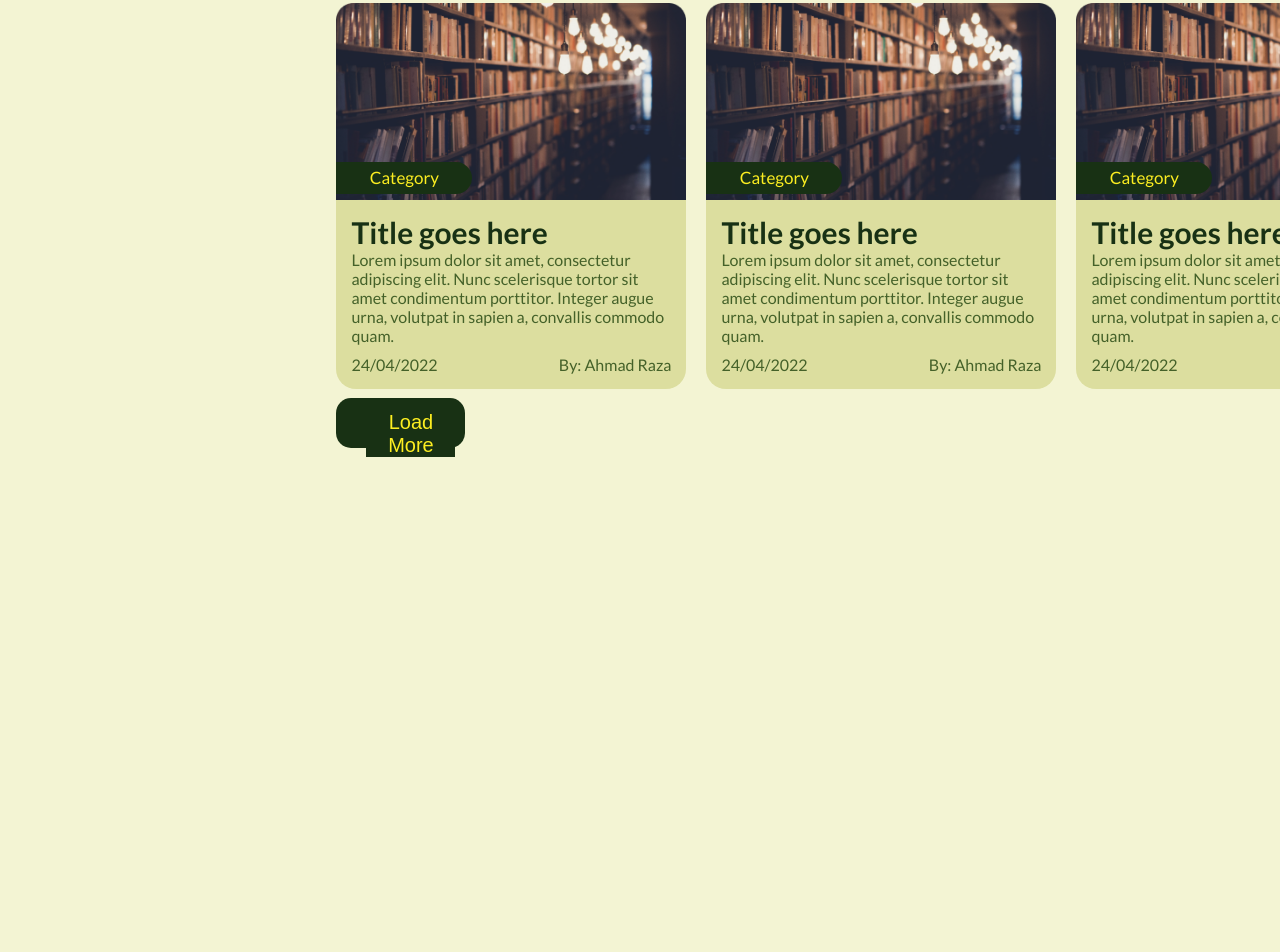
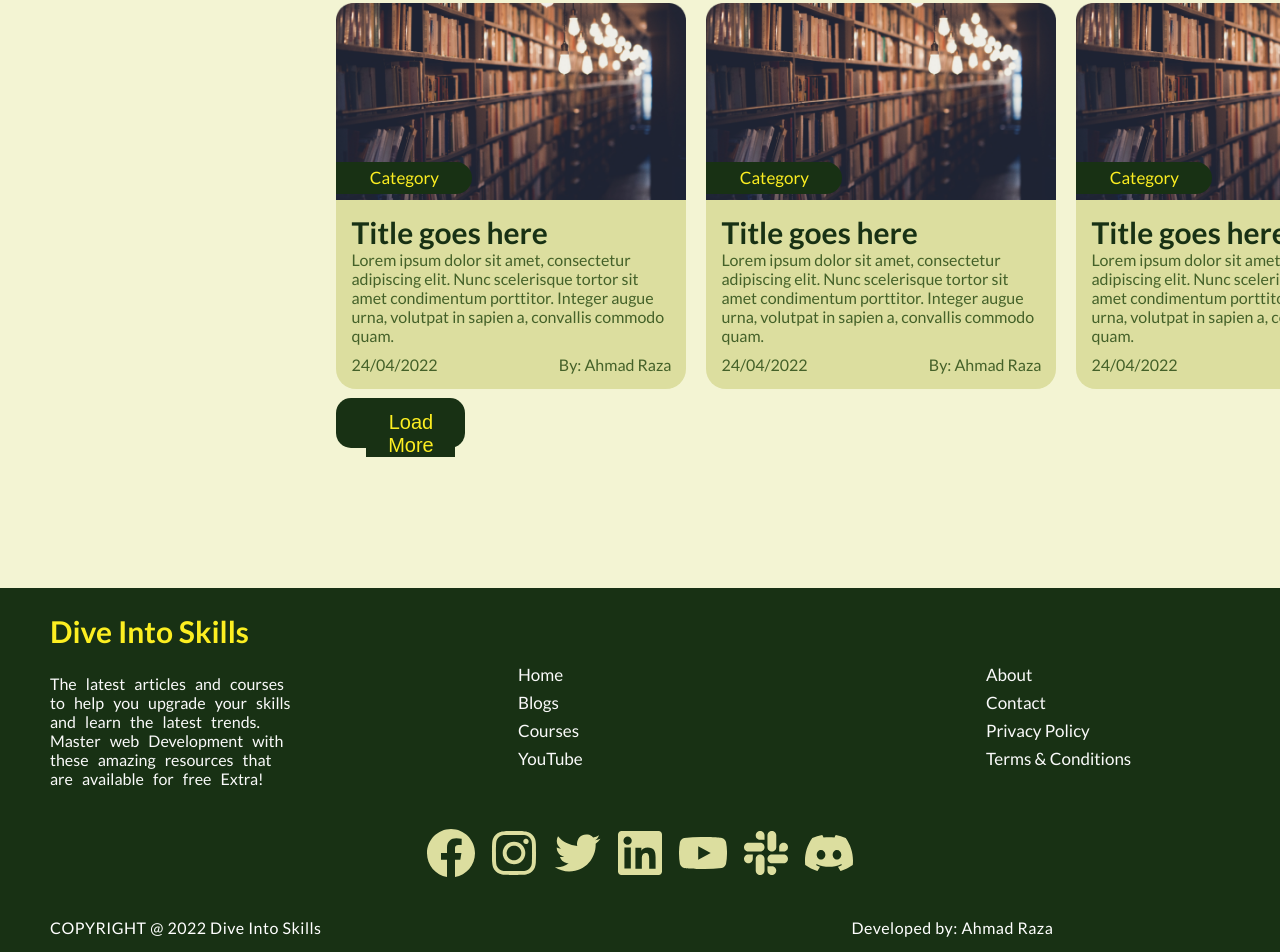
Before and after one commit to moinul-ilm10/RedNews, a plain HTML site: page Blogs.html in a window 1280 px wide. Shown: the part 1339-2291 px from the top of the page. Before the commit the page ends 1927 px from the top, so only its background shows below. Drawn offline with nearby package versions, Linux system fonts and the light colour scheme.

Commit message:
added footer section to Blogs.html with links, social media icons, and copyright information

```diff
--- a/Blogs.html
+++ b/Blogs.html
@@ -263,6 +263,51 @@
         </div>
     </section>
 
+    <!-- footer section  -->
+    <footer id="footerSection">
+        <div class="footer-container">
+            <div class="footer-body">
+                <h3 class="footer-heading">Dive Into Skills</h3>
+                <div class="footer-content">
+                    <p>The latest articles and courses to
+                        help you upgrade your skills and learn
+                        the latest trends. Master web
+                        Development with these amazing
+                        resources that are available for free Extra!</p>
+                    <div class="footer-menu-1">
+                        <ul>
+                            <li><a href="#">Home</a></li>
+                            <li><a href="#">Blogs</a></li>
+                            <li><a href="#">Courses</a></li>
+                            <li><a href="#">YouTube</a></li>
+                        </ul>
+                    </div>
+                    <div class="footer-menu-1">
+                        <ul>
+                            <li><a href="#">About</a></li>
+                            <li><a href="#">Contact</a></li>
+                            <li><a href="#">Privacy Policy</a></li>
+                            <li><a href="#">Terms & Conditions</a></li>
+                        </ul>
+                    </div>
+                </div>
+                <div class="footer-social-link">
+                    <img src="./asset/social/akar-icons_facebook-fill.svg" alt="facebook_icon">
+                    <img src="./asset/social/akar-icons_instagram-fill.svg" alt="instagram_icon">
+                    <img src="./asset/social/akar-icons_twitter-fill.svg" alt="twitter_icon">
+                    <img src="./asset/social/akar-icons_linkedin-box-fill.svg" alt="linkedIn_icon">
+                    <img src="./asset/social/akar-icons_youtube-fill.svg" alt="YouTube_icon">
+                    <img src="./asset/social/akar-icons_slack-fill.svg" alt="slack_icon">
+                    <img src="./asset/social/akar-icons_discord-fill.svg" alt="discord_icon">
+                </div>
+                <div style="display: flex;" class="footer-footnote">
+                    <p style="flex-grow: 1">COPYRIGHT @ 2022 Dive Into Skills</p>
+                    <p style="flex-grow: 1; text-align: center;">Developed by: Ahmad Raza</p>
+                </div>
+            </div>
+        </div>
+    </footer>
+
 
 
     <!-- jquery cdn link  -->
```
